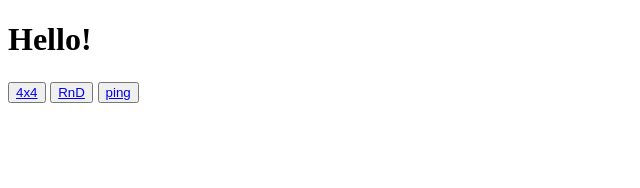
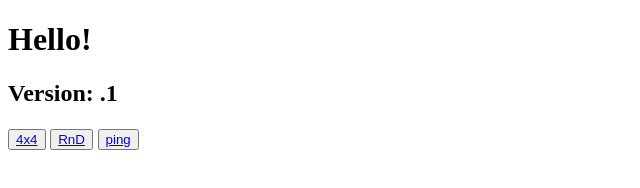
Before and after one commit to drathnis/drathnis.github.io, a plain HTML site: page index.html in a window 1280 px wide. Shown: the whole page, without its empty margins (0-640 px from the left). Drawn offline with Linux system fonts and the light colour scheme.

Commit message:
Update index.html

```diff
--- a/index.html
+++ b/index.html
@@ -15,7 +15,7 @@
 </h1>
 
 <h2>
-
+	Version: .1
 </h2>
 
 <h3>
```
